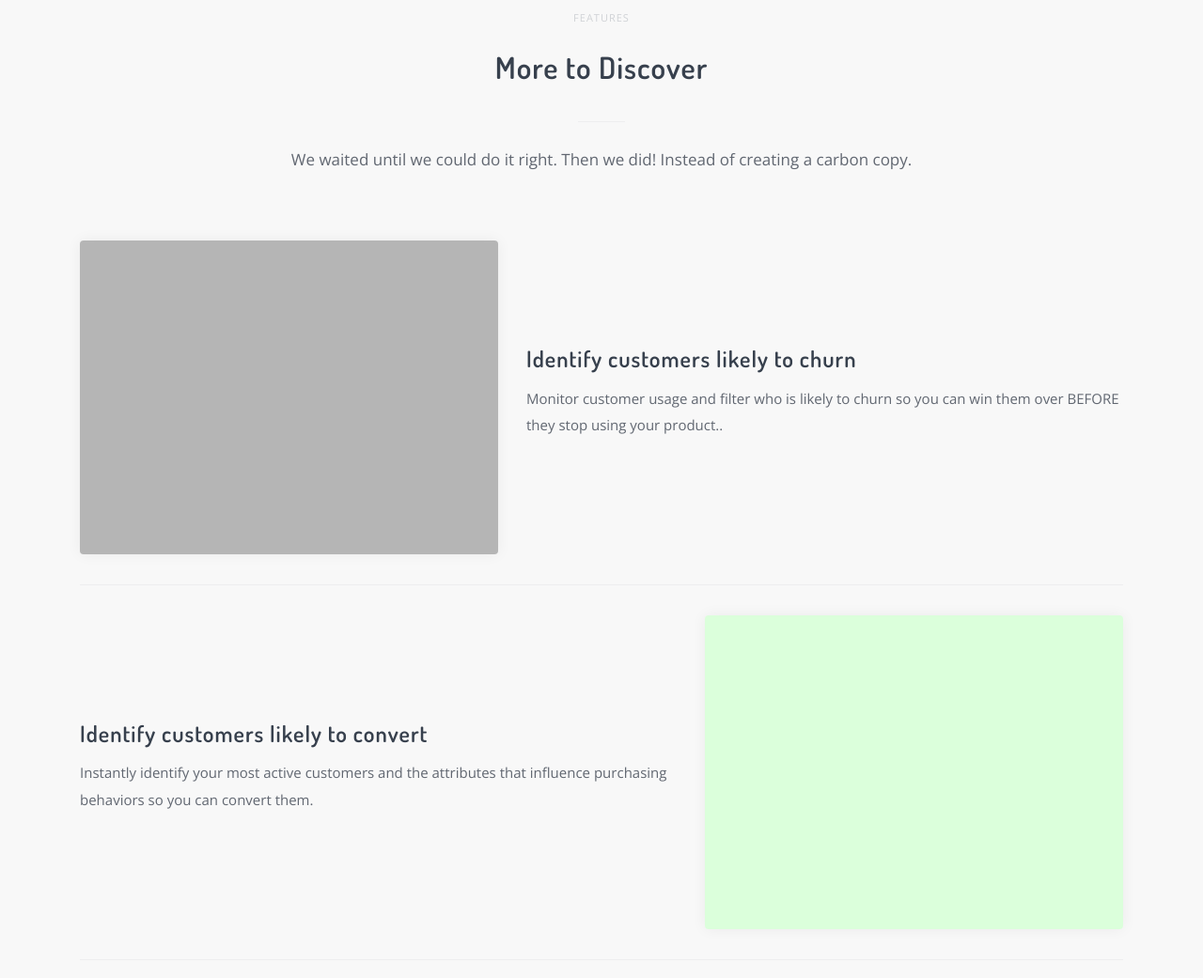
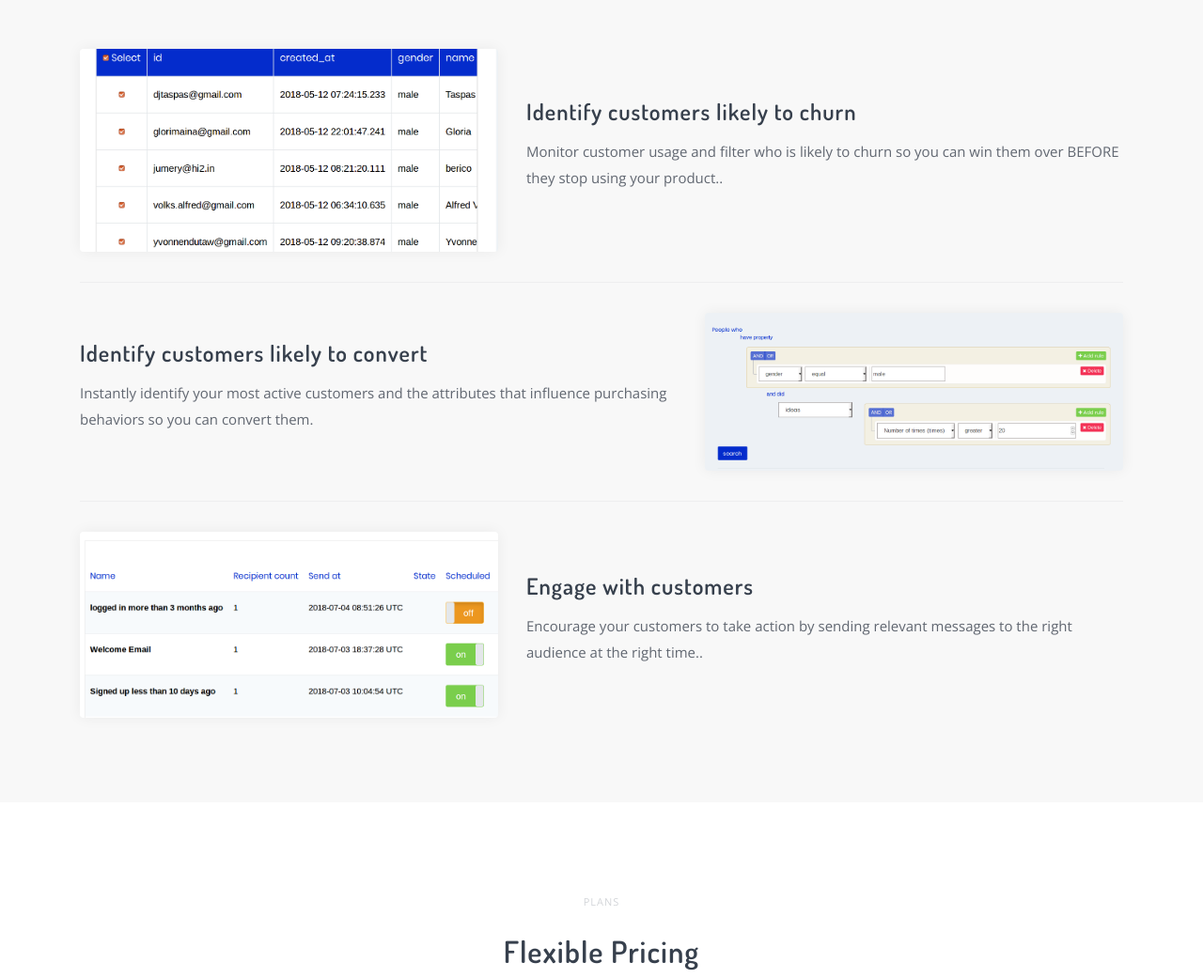
Before and after one commit to muriithiKabogo/Nestmetric-landing-page-, a plain HTML site: page Index.html in a window 1280 px wide. Shown: the part 2277-3318 px from the top of the page at 94% size. Drawn offline with nearby package versions, Linux system fonts and the light colour scheme; a script that the page names is missing.

Commit message:
adds screenshots

```diff
--- a/Index.html
+++ b/Index.html
@@ -97,7 +97,7 @@
           <div class="row gap-y">
 
             <div class="col-12 offset-md-2 col-md-8 mb-30">
-              <img src="assets/img/demo/github/welcome.gif" alt="..." data-aos="fade-up">
+              <img src="assets/img/demo/github/events.png" alt="..." data-aos="fade-up">
             </div>
 
 
@@ -240,7 +240,7 @@
 
           <div class="row gap-y align-items-center">
             <div class="col-12 col-md-5">
-              <img class="rounded shadow-2" src="assets/img/demo/github/feature-1.png" alt="..." data-aos="zoom-in">
+              <img class="rounded shadow-2" src="assets/img/demo/github/churns.png" alt="..." data-aos="zoom-in">
             </div>
 
             <div class="col-12 col-md-7">
@@ -260,7 +260,7 @@
             </div>
 
             <div class="col-12 col-md-5">
-              <img class="rounded shadow-2" src="assets/img/demo/github/feature-2.png" alt="..." data-aos="zoom-in">
+              <img class="rounded shadow-2" src="assets/img/demo/github/search.png" alt="..." data-aos="zoom-in">
             </div>
           </div>
 
@@ -270,7 +270,7 @@
 
           <div class="row gap-y align-items-center">
             <div class="col-12 col-md-5">
-              <img class="rounded shadow-2" src="assets/img/demo/github/feature-3.png" alt="..." data-aos="zoom-in">
+              <img class="rounded shadow-2" src="assets/img/demo/github/engage.png" alt="..." data-aos="zoom-in">
             </div>
 
             <div class="col-12 col-md-7">
```
Also changed, not shown: assets/img/demo/github/campaign.png (added), assets/img/demo/github/campaings.png (added), assets/img/demo/github/churn.png (added), assets/img/demo/github/churns.png (added), assets/img/demo/github/engage.png (added), assets/img/demo/github/events.png (added), assets/img/demo/github/screen1.png (added), assets/img/demo/github/search.png (added).
